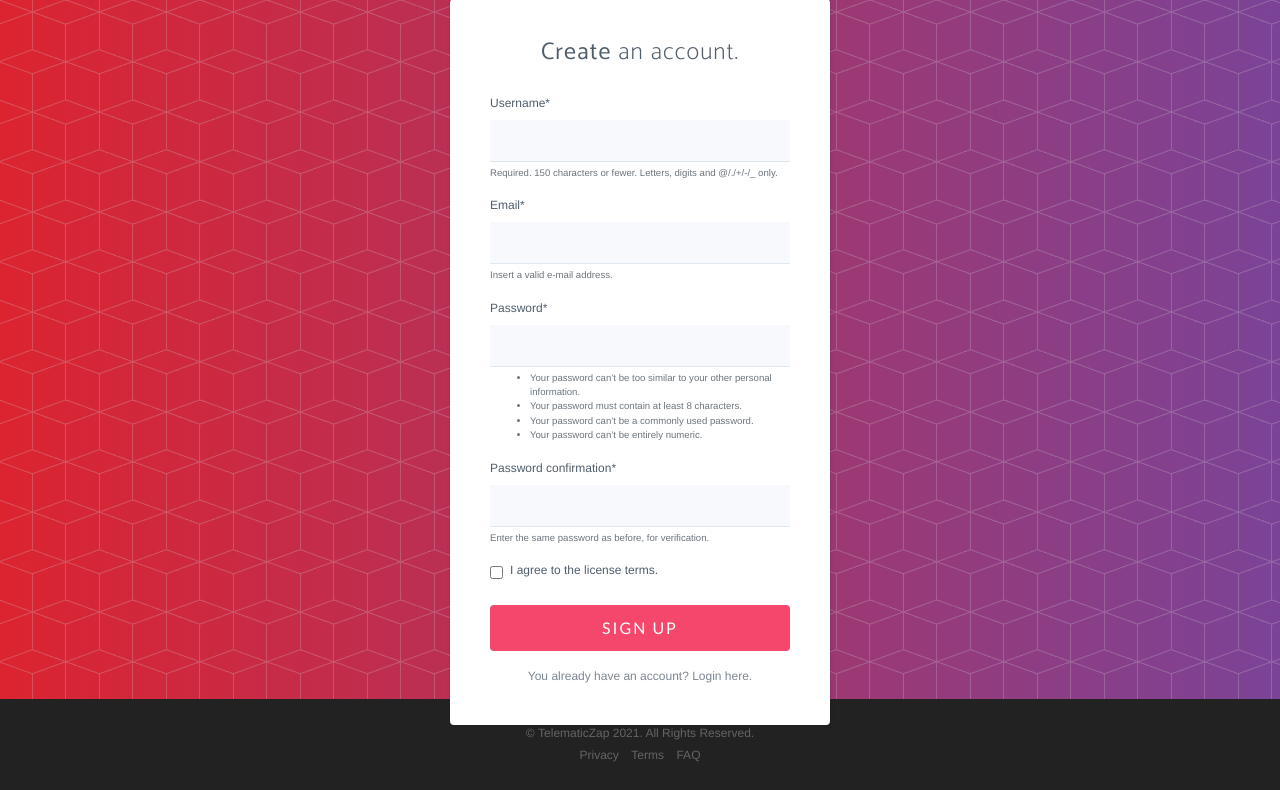
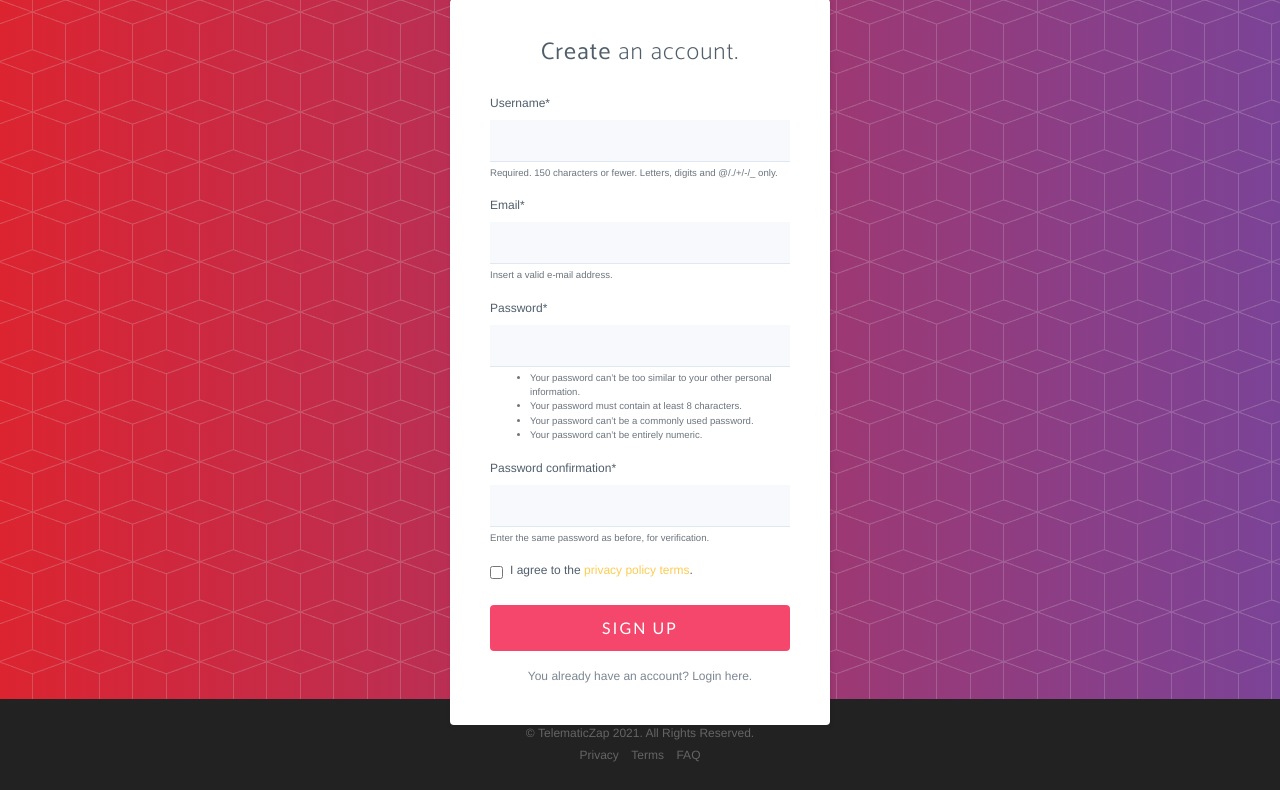
Before and after one commit to iotlabsltd/telematiczap, a Django app: page /signup in a window 1280 px wide. Shown: the part 101-891 px from the top of the page. Run offline with Django 3.2, Linux system fonts and the light colour scheme; some libraries are stand-ins or nearby versions; some web fonts are replaced.

Commit message:
Added GDPR privacy policy terms

```diff
--- a/templates/registration/signup.html
+++ b/templates/registration/signup.html
@@ -50,7 +50,7 @@
                 <div class="form-group"><input class="form-control" type="password" name="password-repeat" placeholder="Password (repeat)"></div>
                 -->
                 <div class="form-group">
-                    <div class="form-check"><label class="form-check-label"><input class="form-check-input" type="checkbox">I agree to the license terms.</label></div>
+                    <div class="form-check"><label class="form-check-label"><input class="form-check-input" type="checkbox">I agree to the <a href="/static/privacy-policy.pdf">privacy policy terms</a>.</label></div>
                 </div>
                 <div class="form-group"><button class="btn btn-primary btn-block" type="submit">Sign Up</button></div><a class="forgot" href="/login">You already have an account? Login here.</a>
             </form>
```
Also changed, not shown: 1 other file.
